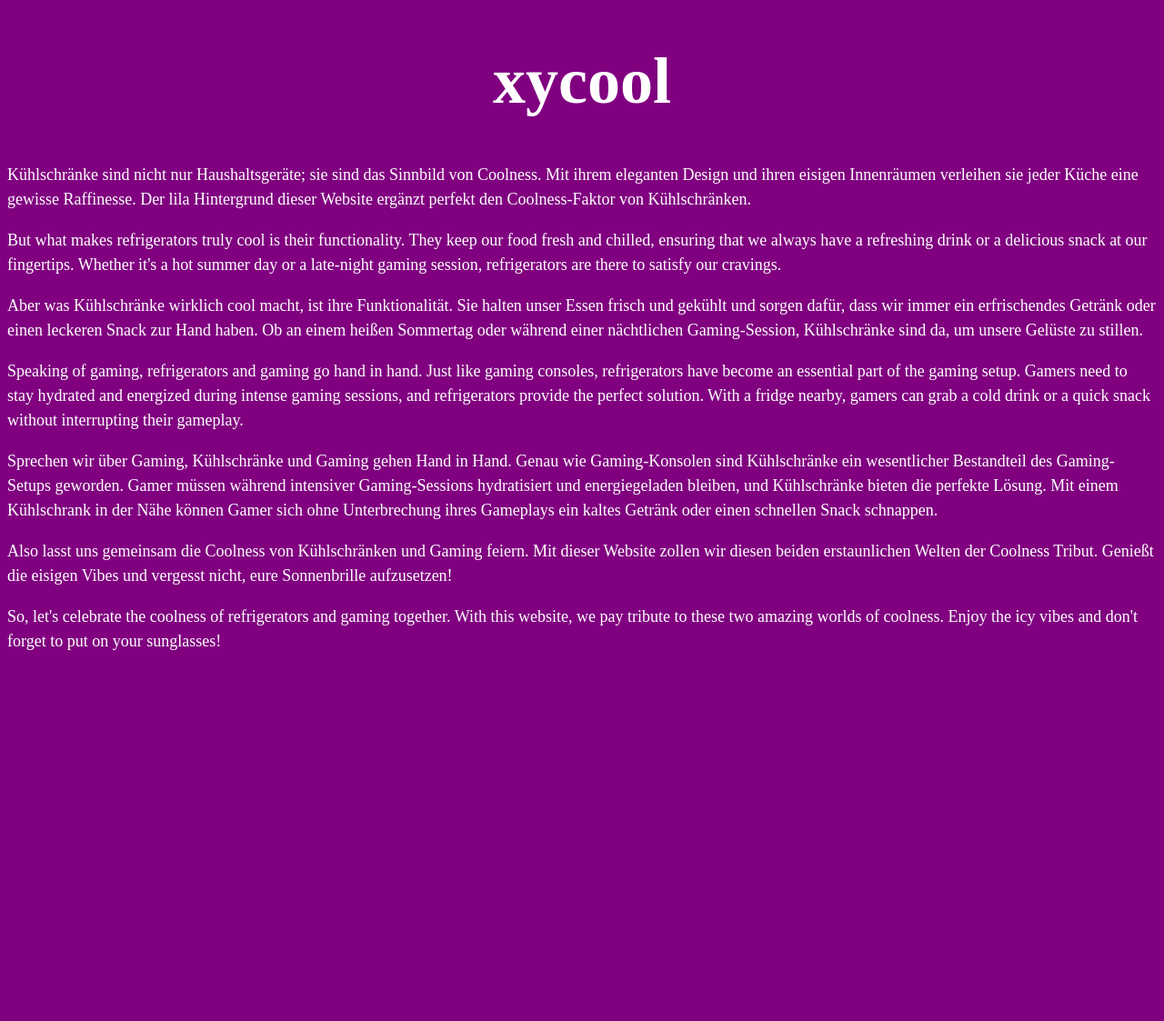
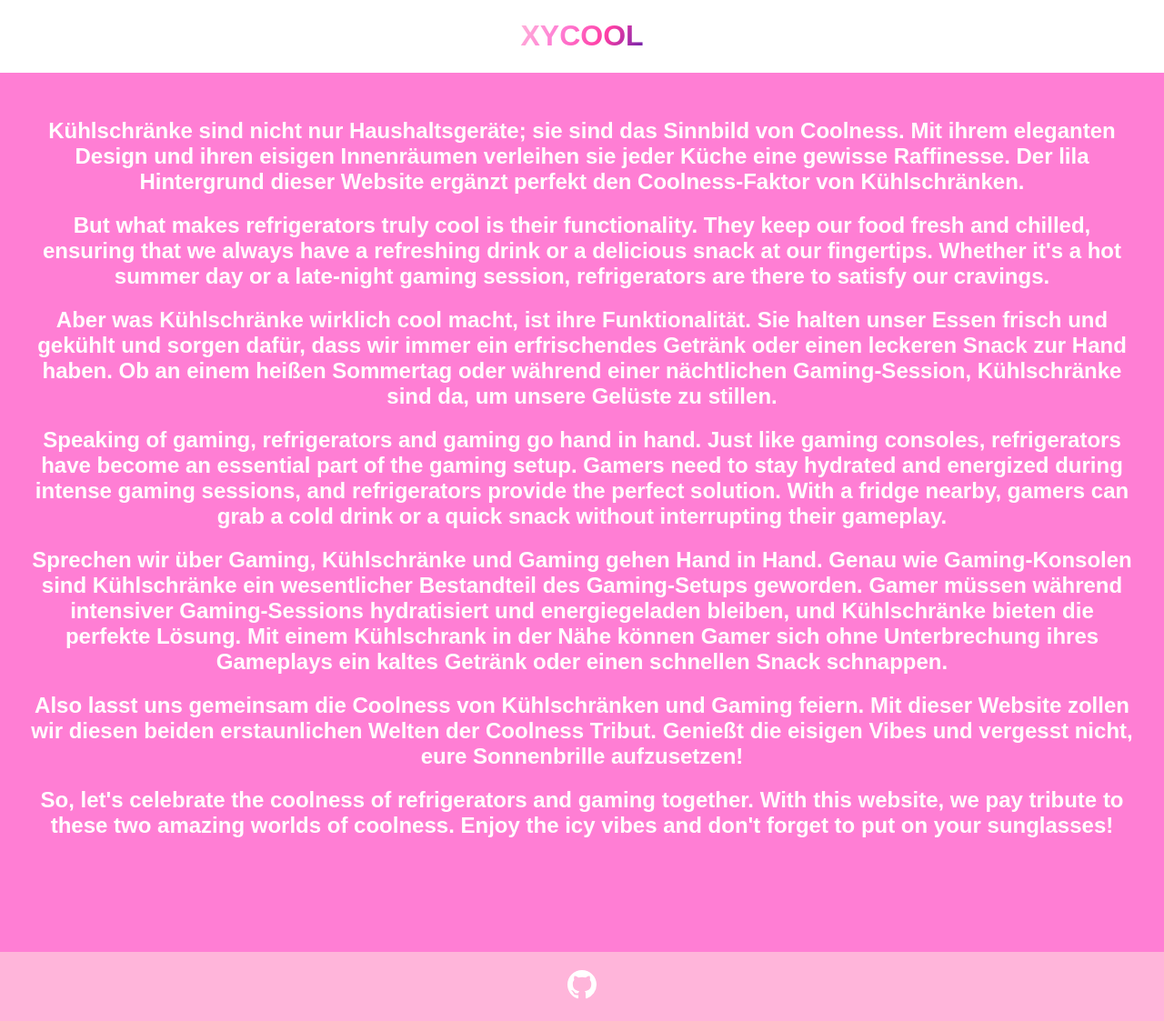
Before and after one commit to danilxy/xycool, a plain HTML site: page index.html in a window 1280 px wide. Shown: the whole page at 91% size. Before the commit the page ends 800 px from the top, so only its background shows below. Drawn offline with Linux system fonts and the light colour scheme.

Commit message:
Add files via upload

```diff
--- a/index.html
+++ b/index.html
@@ -1,27 +1,21 @@
 <!DOCTYPE html>
-<html lang="de"></html>
+<html lang="de">
 <head>
     <meta charset="UTF-8">
     <meta name="viewport" content="width=device-width, initial-scale=1.0">
     <link rel="icon" type="image/png" href="favicon.png">
+    <link rel="stylesheet" href="./style.css">
+    <link rel="preconnect" href="https://fonts.googleapis.com">
+    <link rel="preconnect" href="https://fonts.gstatic.com" crossorigin>
+    <link href="https://fonts.googleapis.com/css2?family=Open+Sans:ital,wght@0,300..800;1,300..800&display=swap" rel="stylesheet">
     <title>Kühle Kühlschränke</title>
-  <style>
-    body {
-      background-color: purple;
-      color: white;
-    }
-    h1 {
-      font-size: 72px;
-      text-align: center;
-        }
-    p {
-      font-size: 18px;
-      line-height: 1.5;
-        }
-    </style>
 </head>
 <body>
-    <h1>xycool</h1>
+    <div class="doc">
+        <div class="header">
+            <h1 class="title">XYCOOL</h1>
+        </div>
+        <div class="paras">
             <p>Kühlschränke sind nicht nur Haushaltsgeräte; sie sind das Sinnbild von Coolness. Mit ihrem eleganten Design und ihren eisigen Innenräumen verleihen sie jeder Küche eine gewisse Raffinesse. Der lila Hintergrund dieser Website ergänzt perfekt den Coolness-Faktor von Kühlschränken.</p>
             <p>But what makes refrigerators truly cool is their functionality. They keep our food fresh and chilled, ensuring that we always have a refreshing drink or a delicious snack at our fingertips. Whether it's a hot summer day or a late-night gaming session, refrigerators are there to satisfy our cravings.</p>
             <p>Aber was Kühlschränke wirklich cool macht, ist ihre Funktionalität. Sie halten unser Essen frisch und gekühlt und sorgen dafür, dass wir immer ein erfrischendes Getränk oder einen leckeren Snack zur Hand haben. Ob an einem heißen Sommertag oder während einer nächtlichen Gaming-Session, Kühlschränke sind da, um unsere Gelüste zu stillen.</p>
@@ -29,5 +23,22 @@
             <p>Sprechen wir über Gaming, Kühlschränke und Gaming gehen Hand in Hand. Genau wie Gaming-Konsolen sind Kühlschränke ein wesentlicher Bestandteil des Gaming-Setups geworden. Gamer müssen während intensiver Gaming-Sessions hydratisiert und energiegeladen bleiben, und Kühlschränke bieten die perfekte Lösung. Mit einem Kühlschrank in der Nähe können Gamer sich ohne Unterbrechung ihres Gameplays ein kaltes Getränk oder einen schnellen Snack schnappen.</p>
             <p>Also lasst uns gemeinsam die Coolness von Kühlschränken und Gaming feiern. Mit dieser Website zollen wir diesen beiden erstaunlichen Welten der Coolness Tribut. Genießt die eisigen Vibes und vergesst nicht, eure Sonnenbrille aufzusetzen!</p>
             <p>So, let's celebrate the coolness of refrigerators and gaming together. With this website, we pay tribute to these two amazing worlds of coolness. Enjoy the icy vibes and don't forget to put on your sunglasses!</p>
+        </div>
+
+        <footer class="footer">
+            <a href="https://github.com/danilxy/xycool">
+              <svg
+                xmlns="http://www.w3.org/2000/svg"
+                width="32"
+                height="32"
+                fill="white"
+                className="bi bi-github"
+                viewBox="0 0 16 16"
+              >
+                <path d="M8 0C3.58 0 0 3.58 0 8c0 3.54 2.29 6.53 5.47 7.59.4.07.55-.17.55-.38 0-.19-.01-.82-.01-1.49-2.01.37-2.53-.49-2.69-.94-.09-.23-.48-.94-.82-1.13-.28-.15-.68-.52-.01-.53.63-.01 1.08.58 1.23.82.72 1.21 1.87.87 2.33.66.07-.52.28-.87.51-1.07-1.78-.2-3.64-.89-3.64-3.95 0-.87.31-1.59.82-2.15-.08-.2-.36-1.02.08-2.12 0 0 .67-.21 2.2.82.64-.18 1.32-.27 2-.27s1.36.09 2 .27c1.53-1.04 2.2-.82 2.2-.82.44 1.1.16 1.92.08 2.12.51.56.82 1.27.82 2.15 0 3.07-1.87 3.75-3.65 3.95.29.25.54.73.54 1.48 0 1.07-.01 1.93-.01 2.2 0 .21.15.46.55.38A8.01 8.01 0 0 0 16 8c0-4.42-3.58-8-8-8" />
+              </svg>
+            </a>
+          </footer>
+    </div>
 </body>
 </html>
--- /dev/null
+++ b/style.css
@@ -0,0 +1,52 @@
+body {
+  background-color: #ff7ed4;
+  margin: 0px;
+  padding: 0px;
+}
+
+.header {
+  display: flex;
+  justify-content: center;
+  align-items: center;
+  text-align: center;
+  font-family: "Open-Sans", sans-serif;
+  background-color: white;
+}
+
+.title {
+  background: linear-gradient(300deg, #6420aa, #ff3ea5, #ff7ed4, #ffb5da);
+  background-clip: text;
+  -webkit-background-clip: text;
+  color: transparent;
+}
+
+.paras {
+  margin-top: 50px;
+  margin-left: 10px;
+  margin-right: 10px;
+}
+
+p {
+  display: flex;
+  justify-content: center;
+  align-items: center;
+  text-align: center;
+  font-family: "Open-Sans", sans-serif;
+  font-size: 1.5rem;
+  margin: 20px;
+  font-weight: bold;
+  color: white;
+}
+
+.footer {
+  display: flex;
+  justify-content: center;
+  align-items: center;
+  text-align: center;
+  font-family: "Open-Sans", sans-serif;
+  font-weight: bold;
+  color: white;
+  background-color: #ffb5da;
+  padding: 20px;
+  margin-top: 125px;
+}
```
Lines whose indentation alone changed are shown as unchanged.
